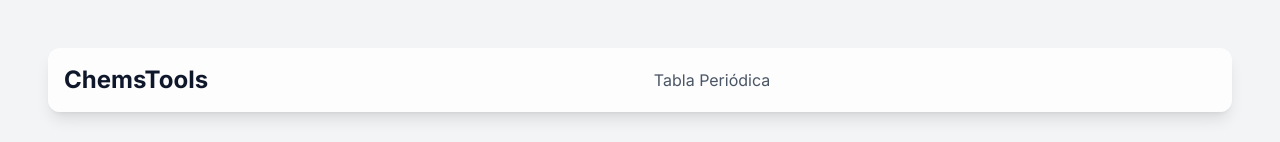
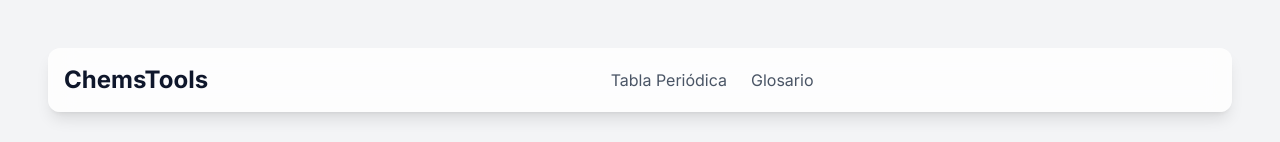
Before and after one commit to Flenuc/chemstools, a Next.js app in the folder frontend/: page / in a window 1280 px wide. Shown: the top 142 px of the page. Built offline with nearby package versions, Linux system fonts and the light colour scheme.

Commit message:
Update Header.tsx

```diff
--- a/frontend/src/components/core/Header.tsx
+++ b/frontend/src/components/core/Header.tsx
@@ -16,6 +16,7 @@ export default function Header() {
       <nav className="flex items-center space-x-6">
         {pathname !== '/' && <Link href="/" className="text-base text-gray-600 hover:text-indigo-600">Dashboard</Link>}
         <Link href="/periodic-table" className="text-base text-gray-600 hover:text-indigo-600">Tabla Periódica</Link>
+        <Link href="/glossary" className="text-base text-gray-600 hover:text-indigo-600">Glosario</Link>
       </nav>
       <div>
         {isAuthenticated && user ? (
```
